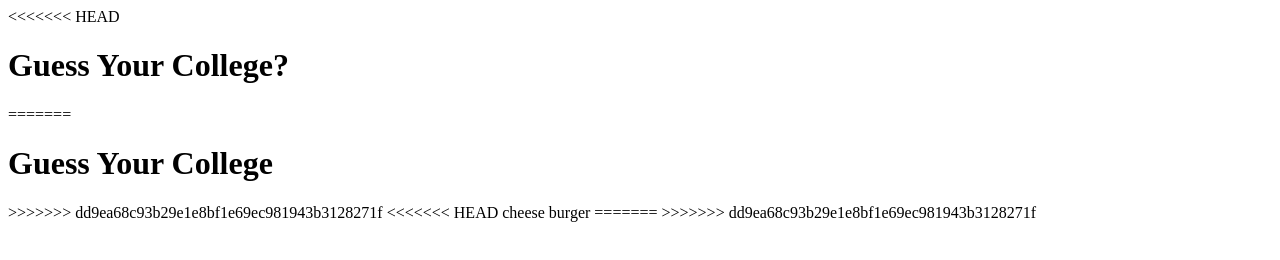
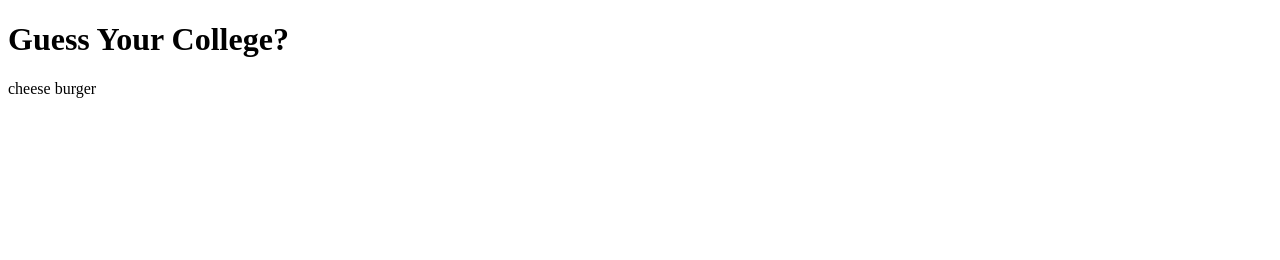
Before and after one commit to zjirehfaith/art101-final-project, a plain HTML site: page index.html in a window 1280 px wide. Drawn offline with Linux system fonts and the light colour scheme.

Commit message:
Update index.html

```diff
--- a/index.html
+++ b/index.html
@@ -7,21 +7,12 @@
 
 <body>
 
-<<<<<<< HEAD
   <h1>Guess Your College?</h1>
-=======
-  <h1>Guess Your College</h1>
-
-
->>>>>>> dd9ea68c93b29e1e8bf1e69ec981943b3128271f
 
 
 
 
-<<<<<<< HEAD
 cheese burger
 
-=======
->>>>>>> dd9ea68c93b29e1e8bf1e69ec981943b3128271f
 </body>
 </html>
```
